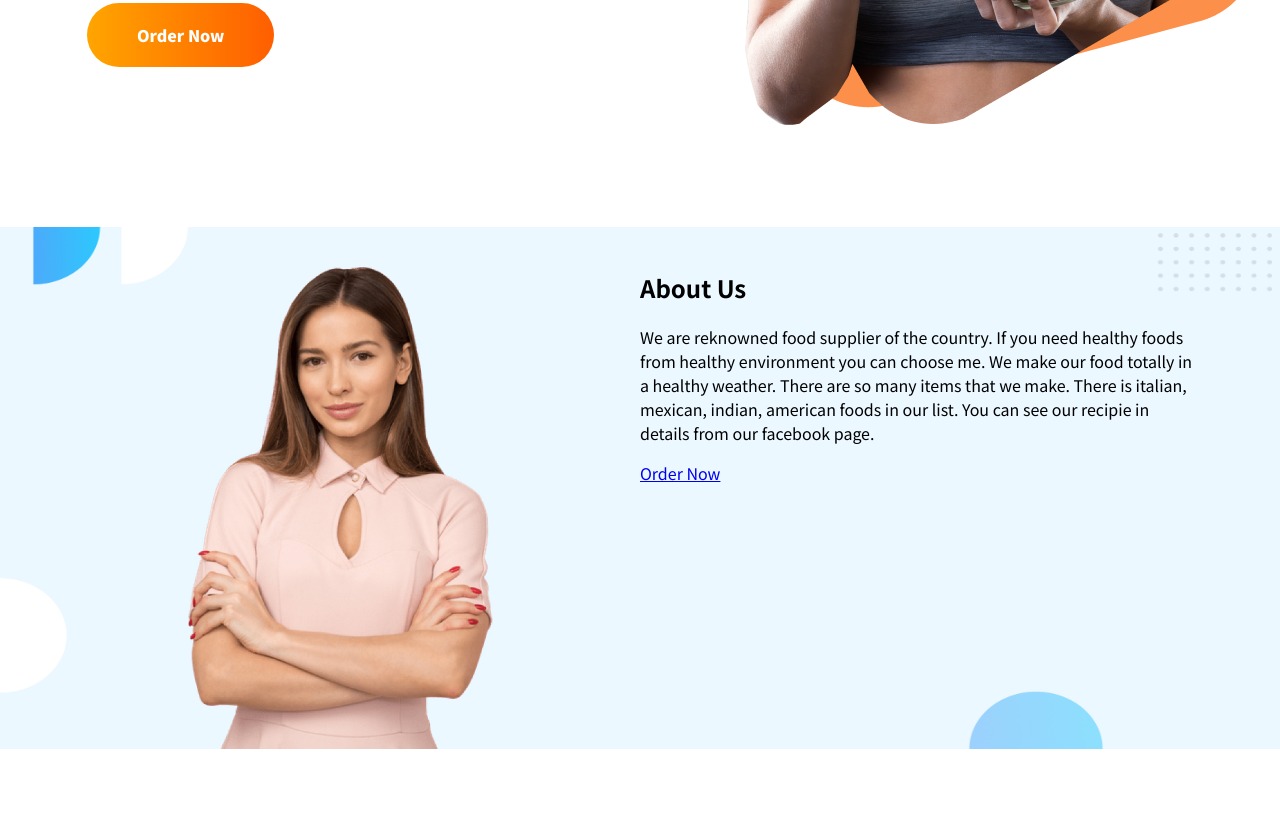
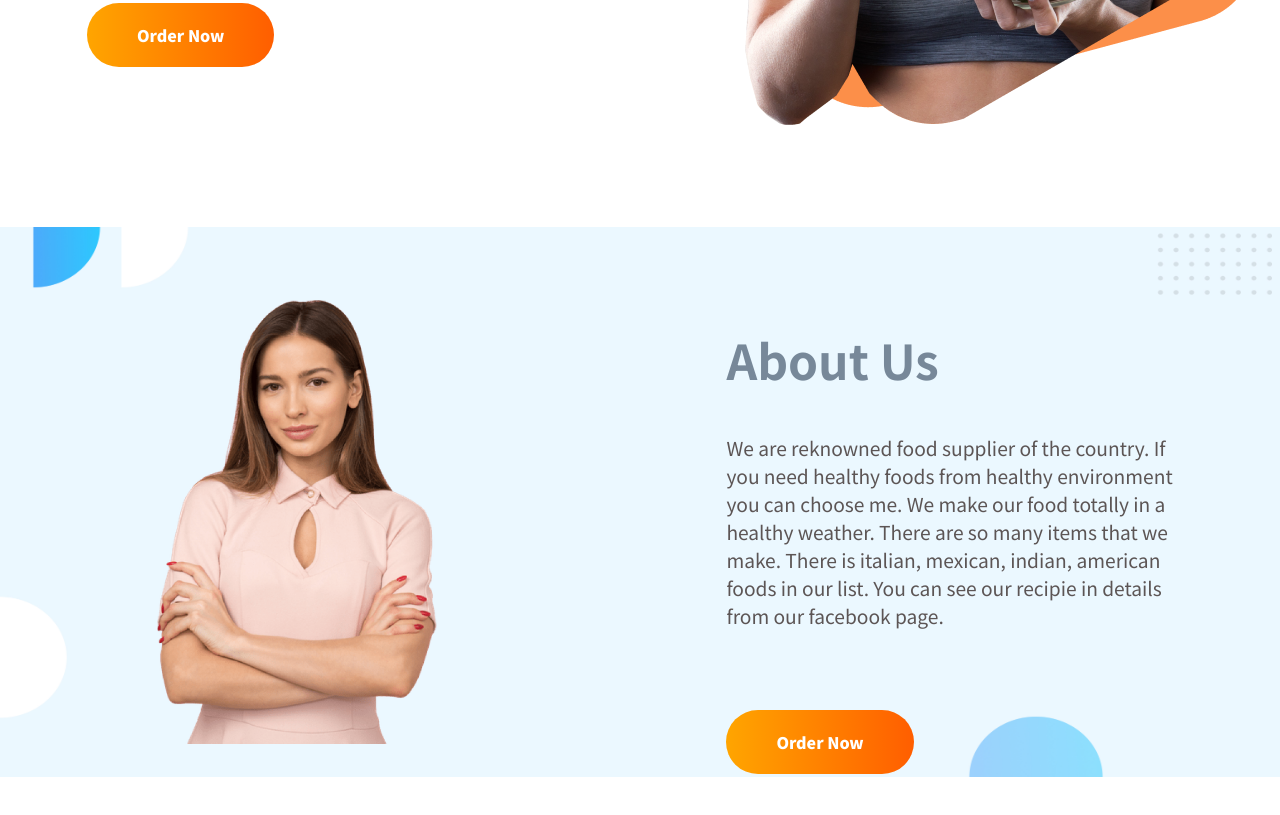
Before and after one commit to Roy-275/Food-provider, a plain HTML site: page index.html in a window 1280 px wide. Shown: the part 765-1580 px from the top of the page. Drawn offline with Linux system fonts and the light colour scheme.

Commit message:
Section2 complete

```diff
--- a/style.css
+++ b/style.css
@@ -45,12 +45,12 @@ header ul li a{
 .congrat, .name{
     color: goldenrod;
 }
-.order-food-area p{
+.order-food-area p, .about-us p{
     color:rgb(92, 85, 85);
     font-size: larger;
     margin-bottom: 100px;
 }
-.order-food-area a{
+.order-food-area a, .about-us a{
     color: white;
     font-weight: 800;
     text-decoration: none;
@@ -73,6 +73,13 @@ header ul li a{
     justify-content: center;
 }
 .attractive-image2 img{
-    width: 55%;
+    width: 60%;
     margin: auto;
 }
+.about-us{
+    margin: 3% 0 0 15%;
+}
+.about-us h1{
+    font-size: 48px;
+    color: lightslategray;
+}
```
